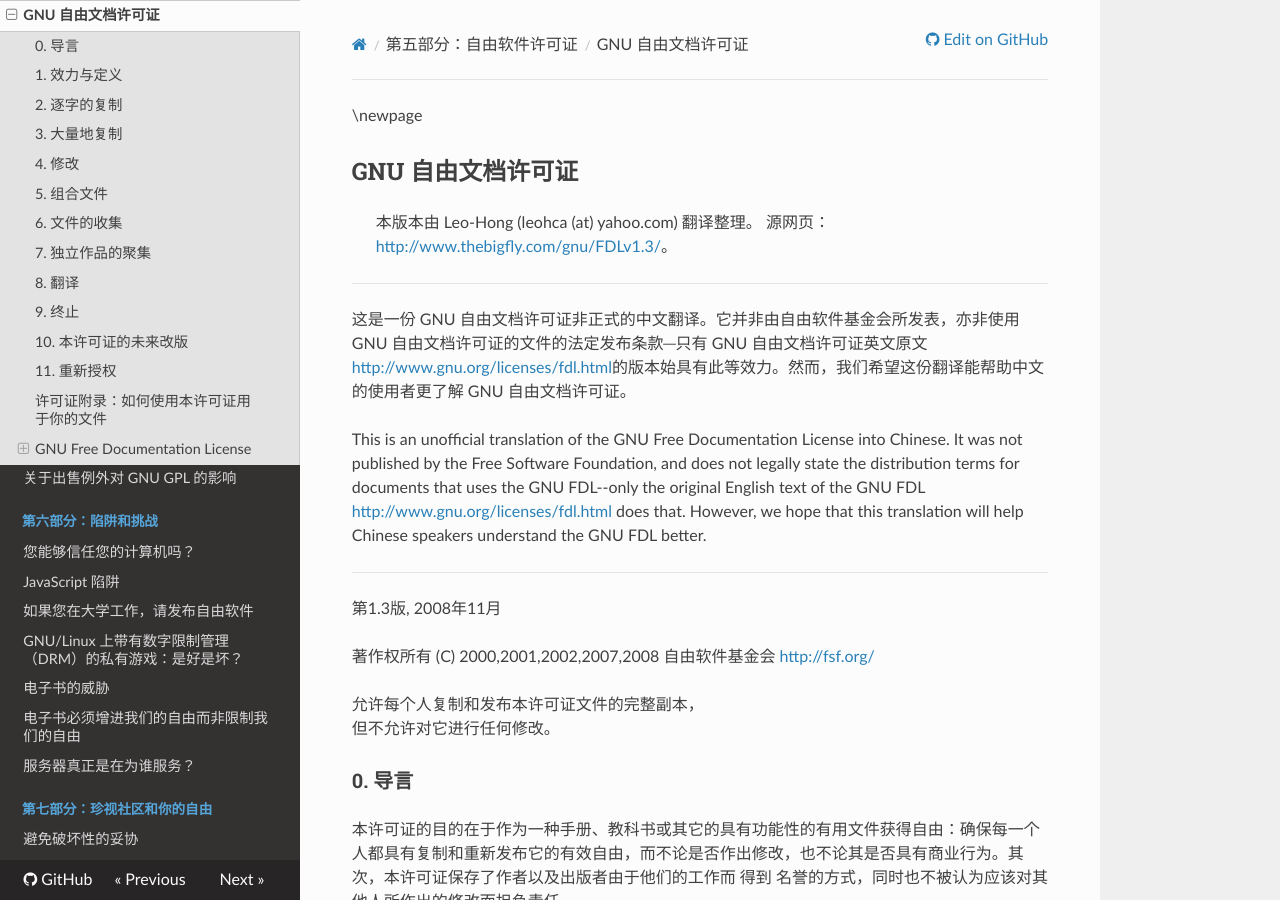
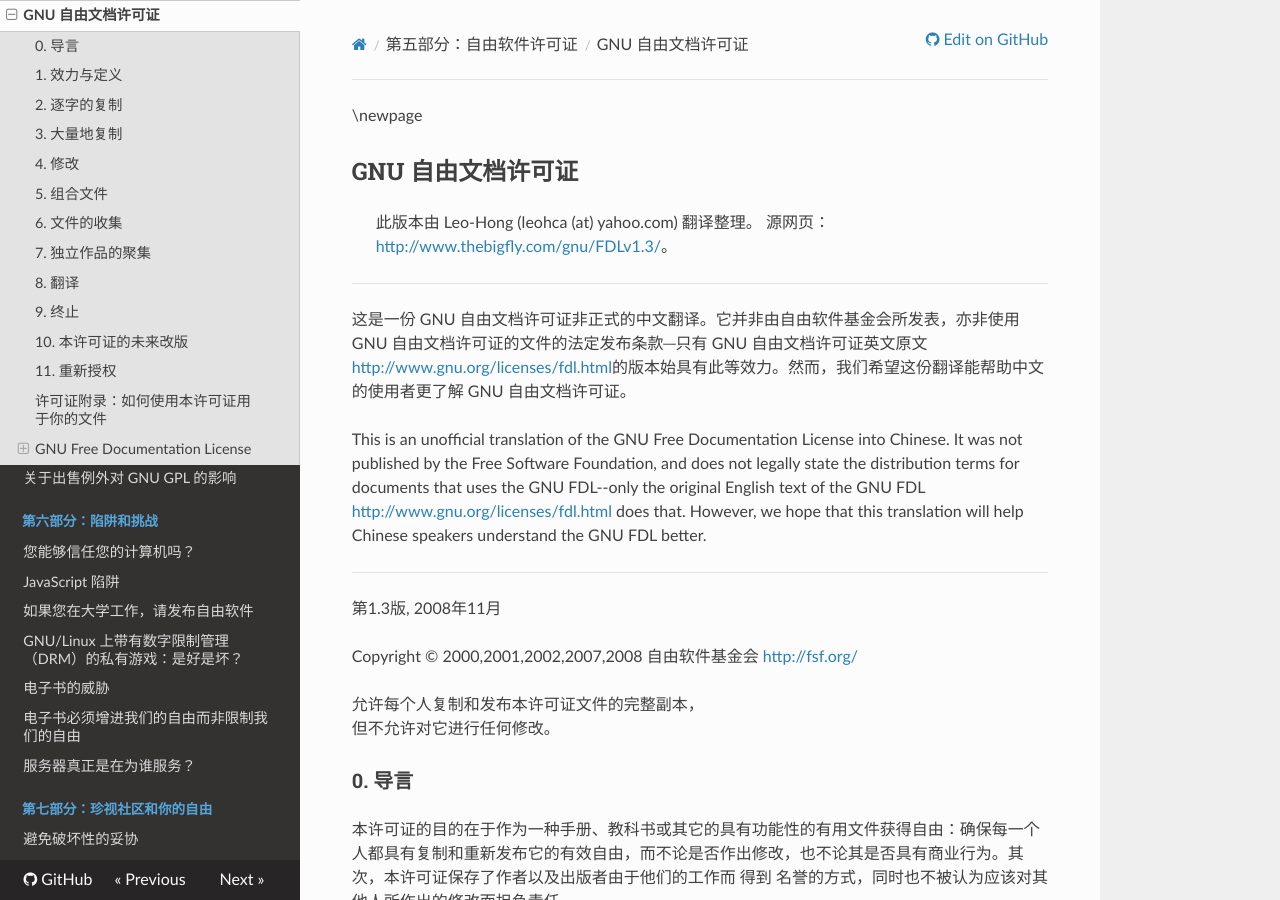
Before and after one commit to beijinglug/fsfs-zh, an MkDocs documentation site: the page built from docs/fdl.md, in a window 1280 px wide and 900 px high. Built offline with MkDocs 1.6.1, drawn with Linux system fonts in a browser that asks for light colours; nearby versions of some CDN libraries; old or Windows-style settings are respelled for this version of MkDocs.

Commit message:
update fdl

```diff
--- a/docs/fdl.md
+++ b/docs/fdl.md
@@ -1,7 +1,7 @@
 \newpage
 ## GNU 自由文档许可证
 
-> 本版本由 Leo-Hong (leohca (at) yahoo.com) 翻译整理。 源网页：<http://www.thebigfly.com/gnu/FDLv1.3/>。
+> 此版本由 Leo-Hong (leohca (at) yahoo.com) 翻译整理。 源网页：<http://www.thebigfly.com/gnu/FDLv1.3/>。
 
 -----
 
@@ -13,7 +13,7 @@
 
 第1.3版, 2008年11月
 
-著作权所有 (C) 2000,2001,2002,2007,2008 自由软件基金会 <http://fsf.org/>
+Copyright © 2000,2001,2002,2007,2008 自由软件基金会 <http://fsf.org/>
 
 允许每个人复制和发布本许可证文件的完整副本，
 但不允许对它进行任何修改。
```
